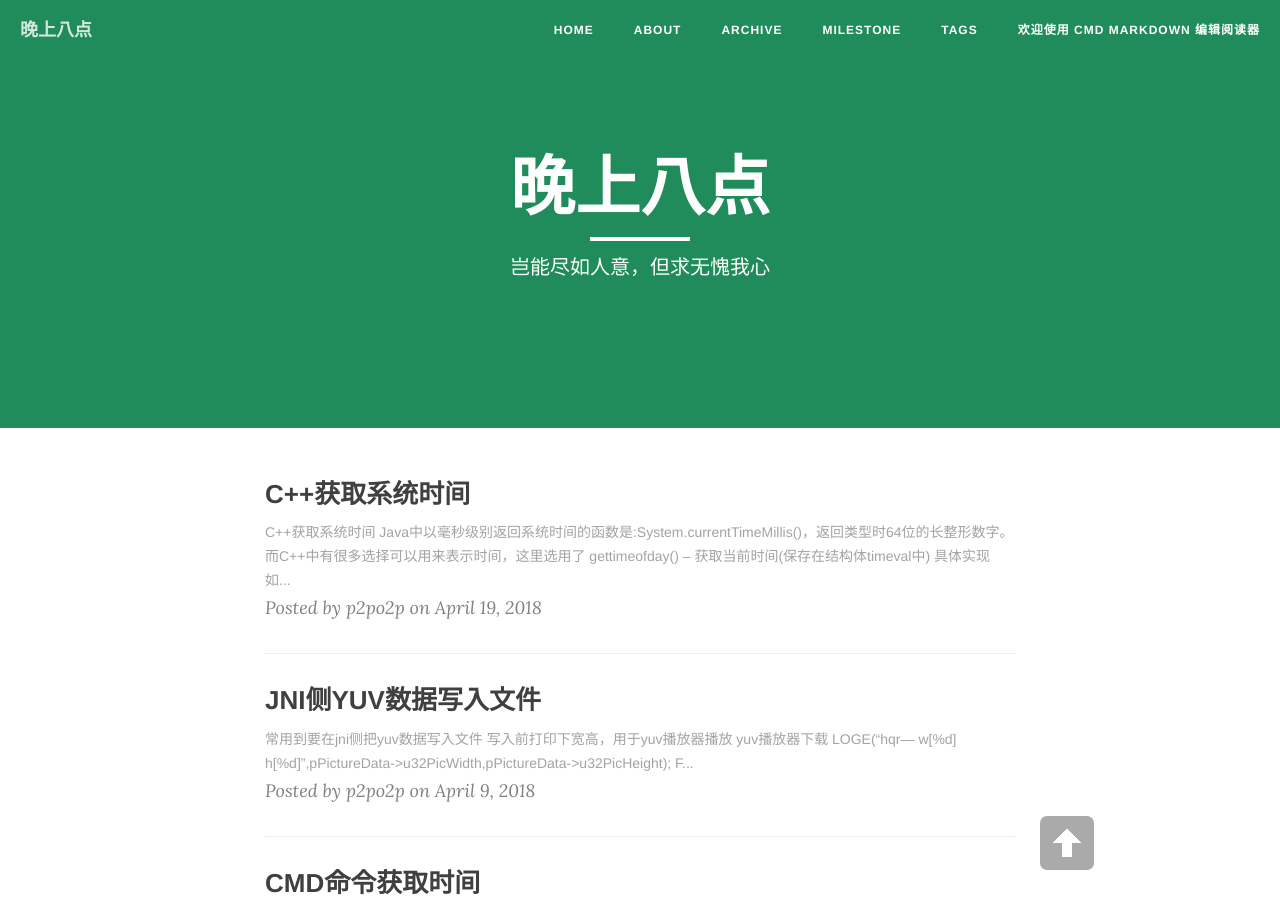
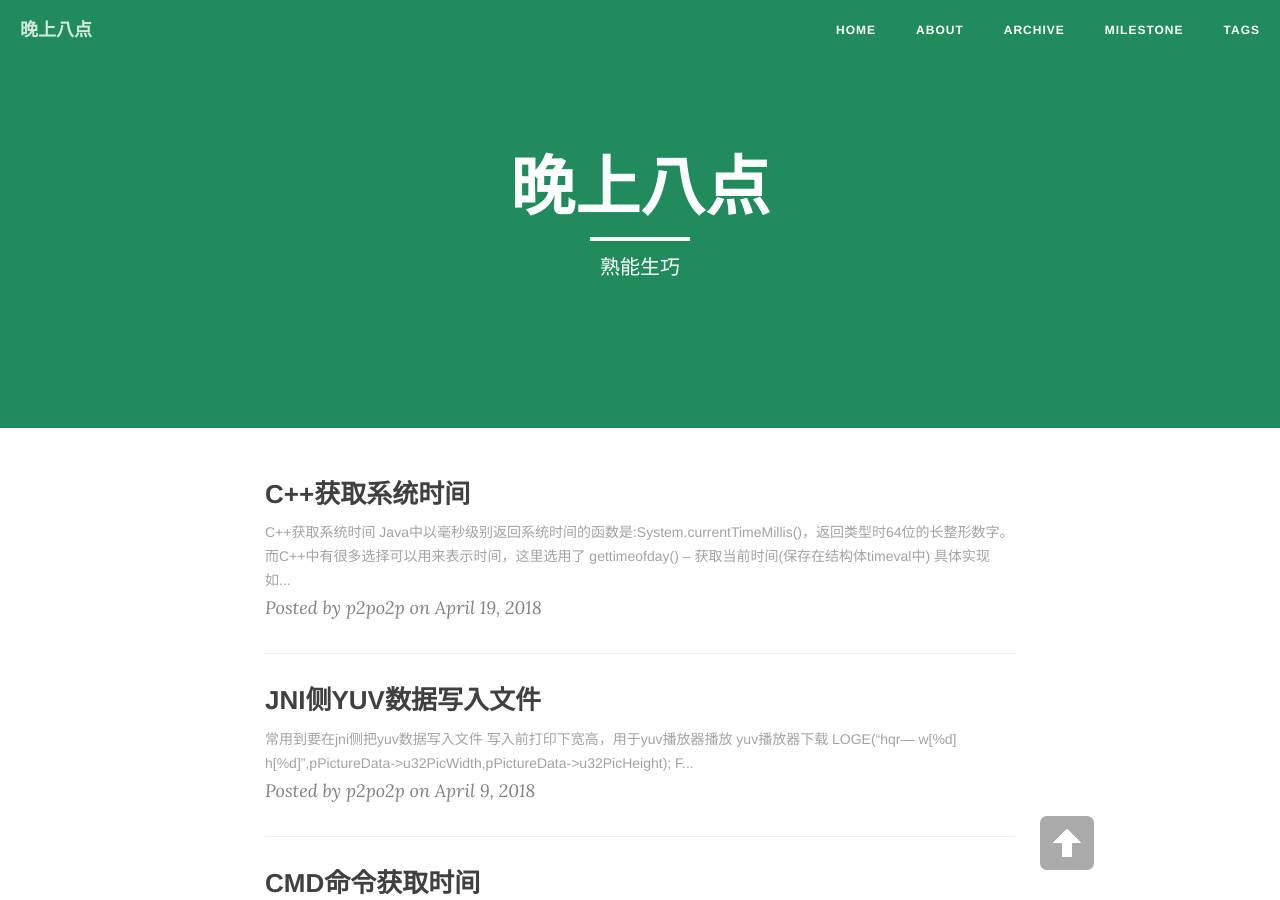
Before and after one commit to p2po2p/p2po2p.github.io, a Jekyll site: the page built from index.html, in a window 1280 px wide and 900 px high. Built offline with Jekyll 4.4.1, drawn with Linux system fonts in a browser that asks for light colours; nearby versions of some CDN libraries; the list of posts is cut into pages by our own code.

Commit message:
modify config

```diff
--- a/Interview.html
+++ b/Interview.html
@@ -1,7 +1,7 @@
 ---
 layout: page
 header-img: "img/birds.jpg"
-description: "岂能尽如人意，但求无愧我心"
+description: "熟能生巧"
 permalink: Interview.html
 ---
 
--- a/index.html
+++ b/index.html
@@ -1,6 +1,6 @@
 ---
 layout: page
-description: "岂能尽如人意，但求无愧我心"
+description: "熟能生巧"
 ---
 
 {% for post in paginator.posts %}
```
Also changed, not shown: _doc/mdSample.md (renamed from doc/mdSample.md).
